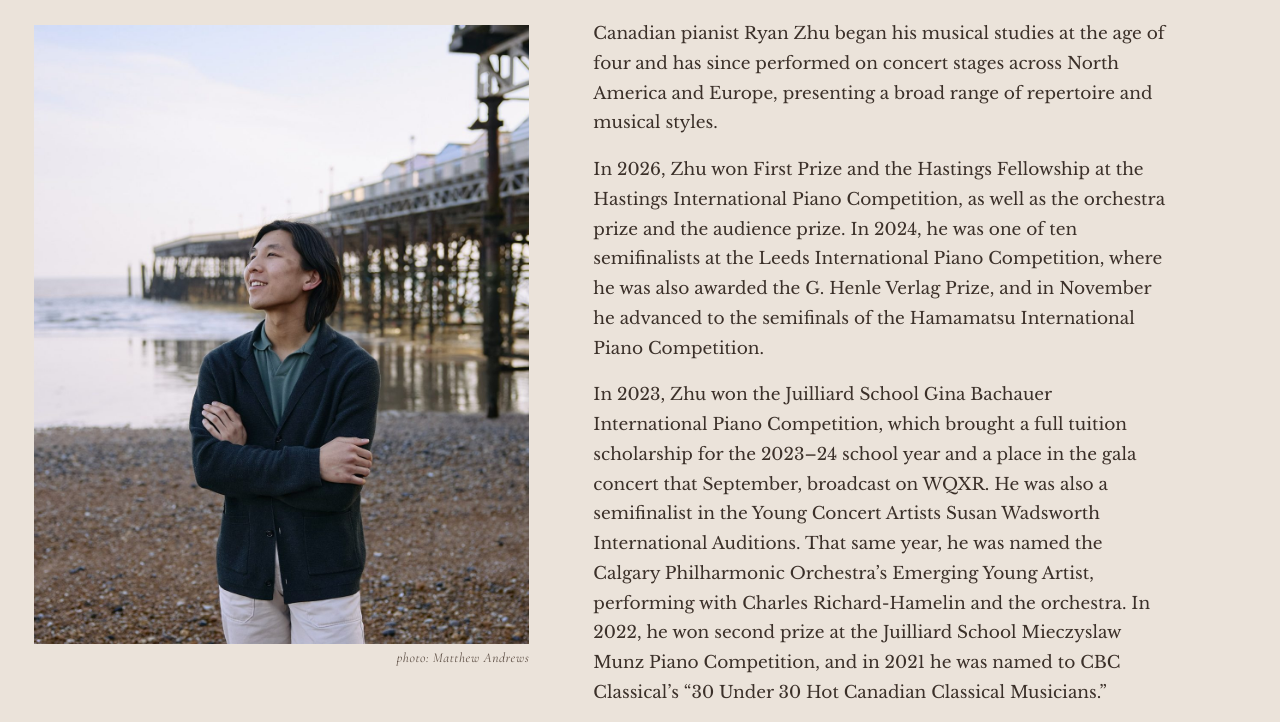
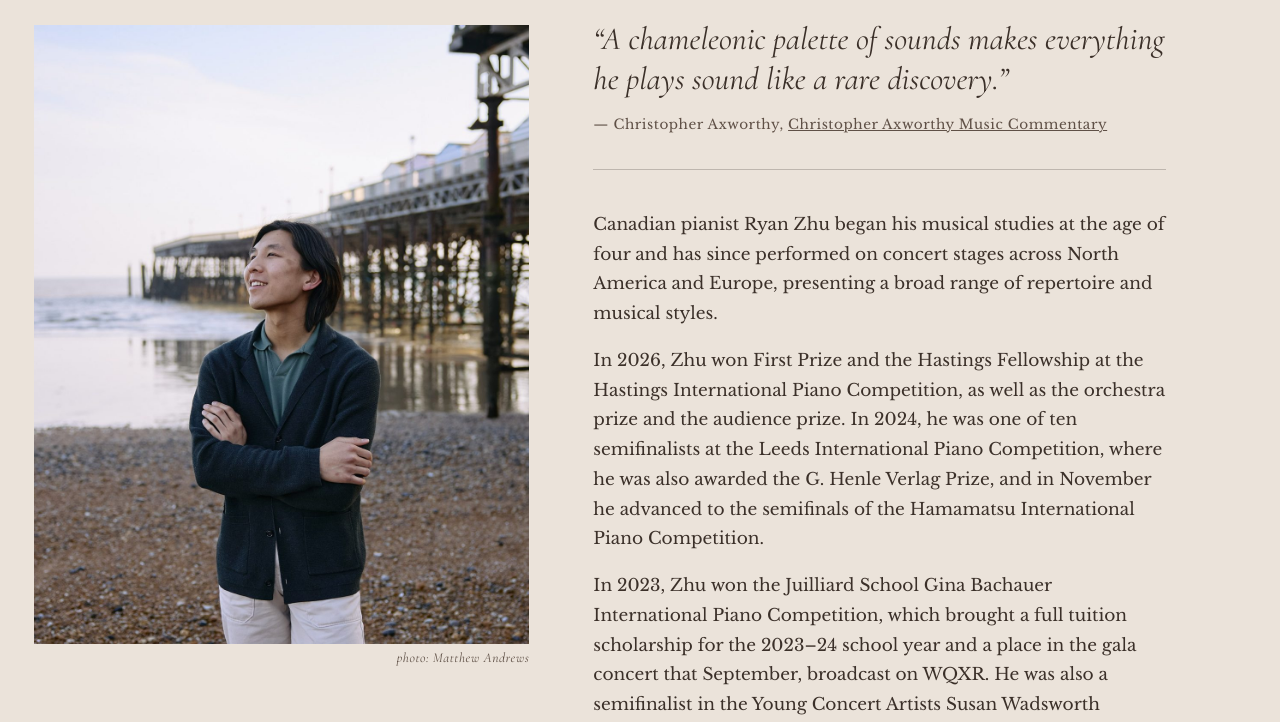
Before and after one commit to ryanzhu193/ryanzhupiano-site, a plain HTML site: page about.html in a window 1280 px wide. Shown: the part 69-791 px from the top of the page. Drawn offline with nearby package versions, Linux system fonts and the light colour scheme.

Commit message:
About page: add Christopher Axworthy quote above the bio
Co-Authored-By: Claude Opus 5.5 <noreply@anthropic.com>
Claude-Session: https://claude.ai/code/session_01YSXi5Tn3A1ufM7r2BUSTG3

```diff
--- a/about.html
+++ b/about.html
@@ -8,8 +8,8 @@
 <link rel="preconnect" href="https://fonts.googleapis.com">
 <link rel="preconnect" href="https://fonts.gstatic.com" crossorigin>
 <link href="https://fonts.googleapis.com/css2?family=Cormorant+Garamond:ital,wght@0,300;0,400;0,500;1,400&family=Libre+Baskerville:wght@400&display=swap" rel="stylesheet">
-<link rel="stylesheet" href="style.css?v=20261127g">
-<script src="site.js?v=20261127g" defer></script>
+<link rel="stylesheet" href="style.css?v=20261127h">
+<script src="site.js?v=20261127h" defer></script>
 </head>
 <body>
 <a class="skip" href="#main">Skip to content</a>
@@ -23,6 +23,10 @@
 <figure class="portrait"><img src="about-portrait.jpg" alt="Ryan Zhu on a pebble beach by a pier, arms crossed, smiling" width="1300" height="1444"><figcaption class="credit">photo: Matthew Andrews</figcaption></figure>
 <div class="bio">
 <h1 class="sr-only">About</h1>
+<figure class="quote">
+<blockquote><p>“A chameleonic palette of sounds makes everything he plays sound like a rare discovery.”</p></blockquote>
+<figcaption>Christopher Axworthy, <a href="https://christopheraxworthymusiccommentary.com/2026/10/10/ryan-zhu-the-poet-of-the-piano-where-transcendental-difficulties-are-transformed-into-poetry-with-mastery-and-imagination/" target="_blank" rel="noopener">Christopher Axworthy Music Commentary</a></figcaption>
+</figure>
 <p>Canadian pianist Ryan Zhu began his musical studies at the age of four and has since performed on concert stages across North America and Europe, presenting a broad range of repertoire and musical styles.</p>
 <p>In 2026, Zhu won First Prize and the Hastings Fellowship at the Hastings International Piano Competition, as well as the orchestra prize and the audience prize. In 2024, he was one of ten semifinalists at the Leeds International Piano Competition, where he was also awarded the G. Henle Verlag Prize, and in November he advanced to the semifinals of the Hamamatsu International Piano Competition.</p>
 <p>In 2023, Zhu won the Juilliard School Gina Bachauer International Piano Competition, which brought a full tuition scholarship for the 2023–24 school year and a place in the gala concert that September, broadcast on WQXR. He was also a semifinalist in the Young Concert Artists Susan Wadsworth International Auditions. That same year, he was named the Calgary Philharmonic Orchestra’s Emerging Young Artist, performing with Charles Richard-Hamelin and the orchestra. In 2022, he won second prize at the Juilliard School Mieczyslaw Munz Piano Competition, and in 2021 he was named to CBC Classical’s “30 Under 30 Hot Canadian Classical Musicians.”</p>
--- a/style.css
+++ b/style.css
@@ -88,6 +88,12 @@ section,.band>.wrap{padding-top:64px;padding-bottom:80px}
 .portrait{position:sticky;top:24px;margin:6px 0 0 max(-80px,min(0px,calc((1100px - 100vw) / 2)))}
 .about{padding-top:4px}
 .about .two{grid-template-columns:auto 1fr;gap:64px}
+.quote{margin:0 0 40px;padding-bottom:32px;border-bottom:1px solid var(--line)}
+.quote blockquote{margin:0}
+.quote blockquote p{margin:0 0 14px;max-width:none;font-family:"Cormorant Garamond",serif;font-style:italic;font-weight:400;font-size:clamp(1.5rem,3.4vw,2rem);line-height:1.25;color:var(--ink)}
+.quote figcaption{font-size:.85rem;letter-spacing:.04em;color:var(--soft)}
+.quote figcaption::before{content:"— "}
+.quote figcaption a{color:inherit}
 .portrait img{display:block;width:auto;max-width:45vw;height:calc((100vh - 112px) * .9);aspect-ratio:4/5;object-fit:cover}
 .portrait .credit,.photo-credit{margin:10px 0 0;font-family:"Cormorant Garamond",serif;font-style:italic;font-size:.85rem;letter-spacing:.04em;color:var(--soft)}
 .portrait .credit{text-align:right;margin-top:6px;line-height:1.2}
```
Also changed, not shown: contact.html (+2 -2 lines), index.html (+2 -2 lines), media-kit.html (+2 -2 lines), performances.html (+2 -2 lines), recordings.html (+2 -2 lines), repertoire.html (+2 -2 lines).
